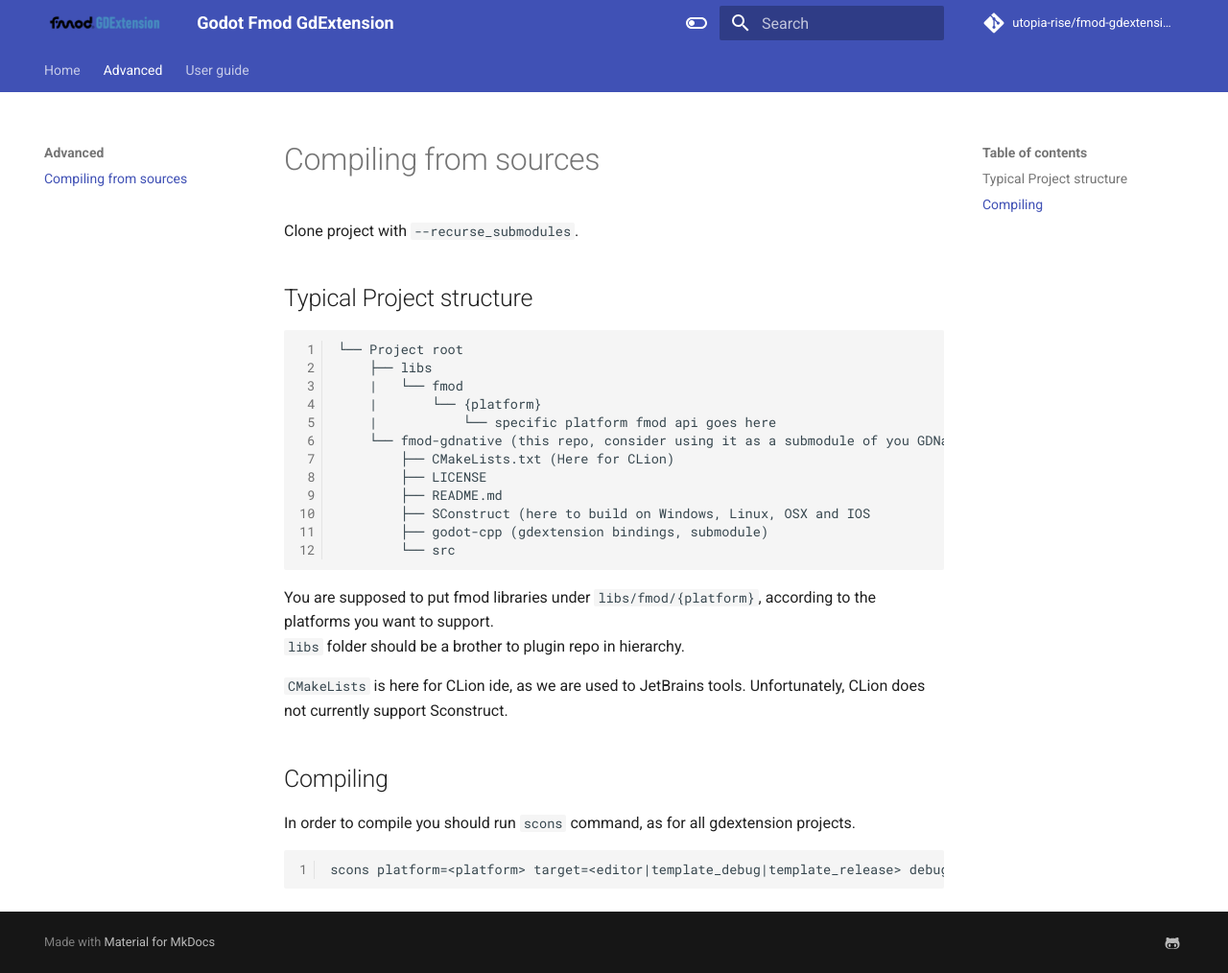
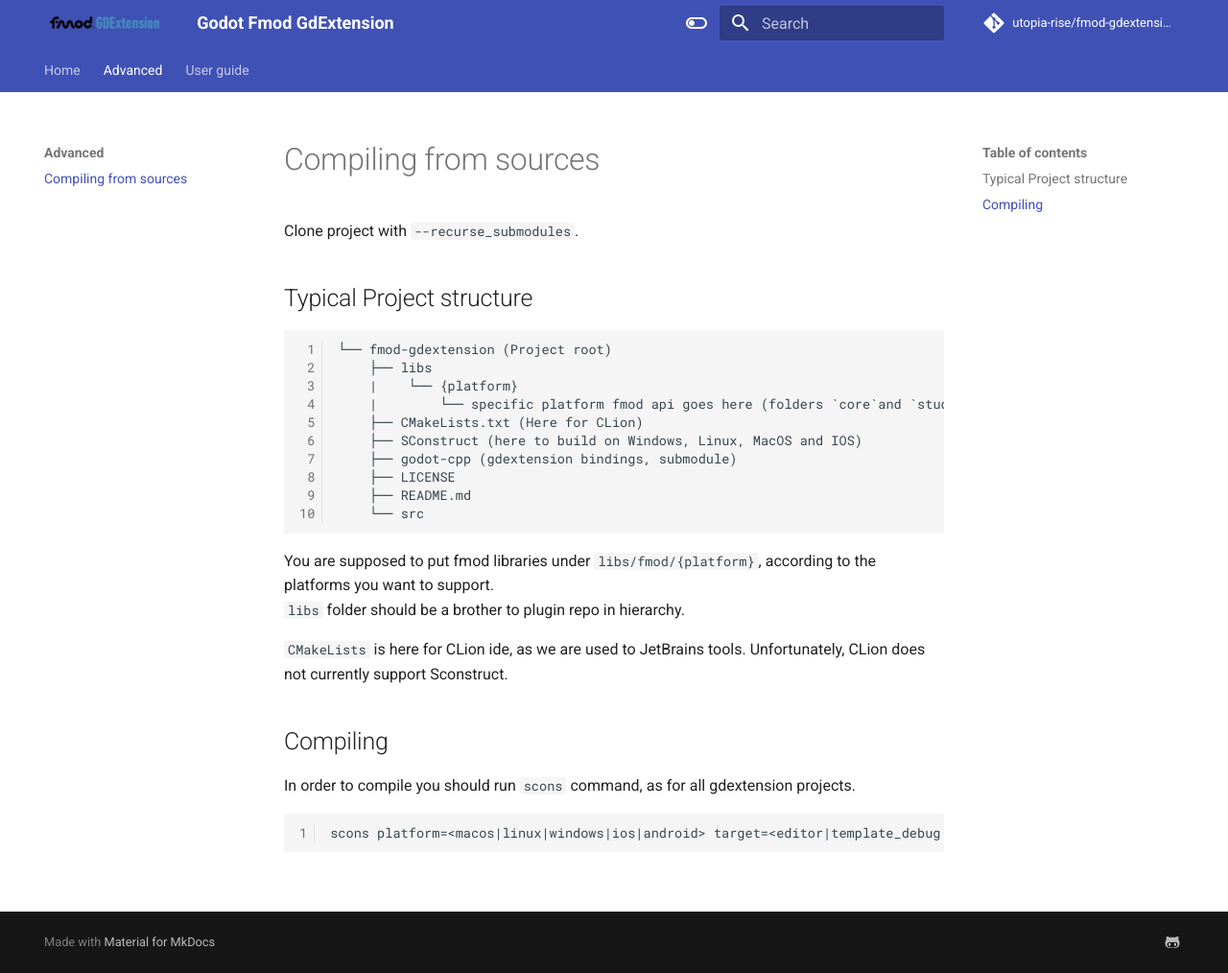
Before and after one commit to utopia-rise/fmod-gdextension, an MkDocs documentation site: the page built from docs/src/doc/advanced/1-compiling.md, in a window 1280 px wide and 1014 px high. Shown: the whole window at 96% size. Built offline with MkDocs 1.6.1 and Material for MkDocs 9.7.7, drawn with Linux system fonts in a browser that asks for light colours; nearby versions of some CDN libraries; comment, search, counter and statistics services are not loaded.

Commit message:
docs: improve documentation

````diff
--- a/docs/src/doc/advanced/1-compiling.md
+++ b/docs/src/doc/advanced/1-compiling.md
@@ -5,18 +5,16 @@
 ## Typical Project structure
 
 ```
-└── Project root
+└── fmod-gdextension (Project root)
     ├── libs
-    |   └── fmod
-    |       └── {platform}
-    |           └── specific platform fmod api goes here
-    └── fmod-gdnative (this repo, consider using it as a submodule of you GDNatives repo)
-        ├── CMakeLists.txt (Here for CLion)
-        ├── LICENSE
-        ├── README.md
-        ├── SConstruct (here to build on Windows, Linux, OSX and IOS
-        ├── godot-cpp (gdextension bindings, submodule)
-        └── src
+    |    └── {platform}
+    |        └── specific platform fmod api goes here (folders `core`and `studio`)
+    ├── CMakeLists.txt (Here for CLion)
+    ├── SConstruct (here to build on Windows, Linux, MacOS and IOS)
+    ├── godot-cpp (gdextension bindings, submodule)
+    ├── LICENSE
+    ├── README.md
+    └── src
 ```
 
 You are supposed to put fmod libraries under `libs/fmod/{platform}`, according to the platforms you want to support.
@@ -30,5 +28,5 @@
 In order to compile you should run `scons` command, as for all gdextension projects.
 
 ```
-scons platform=<platform> target=<editor|template_debug|template_release> debug_symbols<yes|no> --jobs=<desired number of threads>
+scons platform=<macos|linux|windows|ios|android> target=<editor|template_debug|template_release> debug_symbols<yes|no> --jobs=<desired number of threads>
 ```
````
